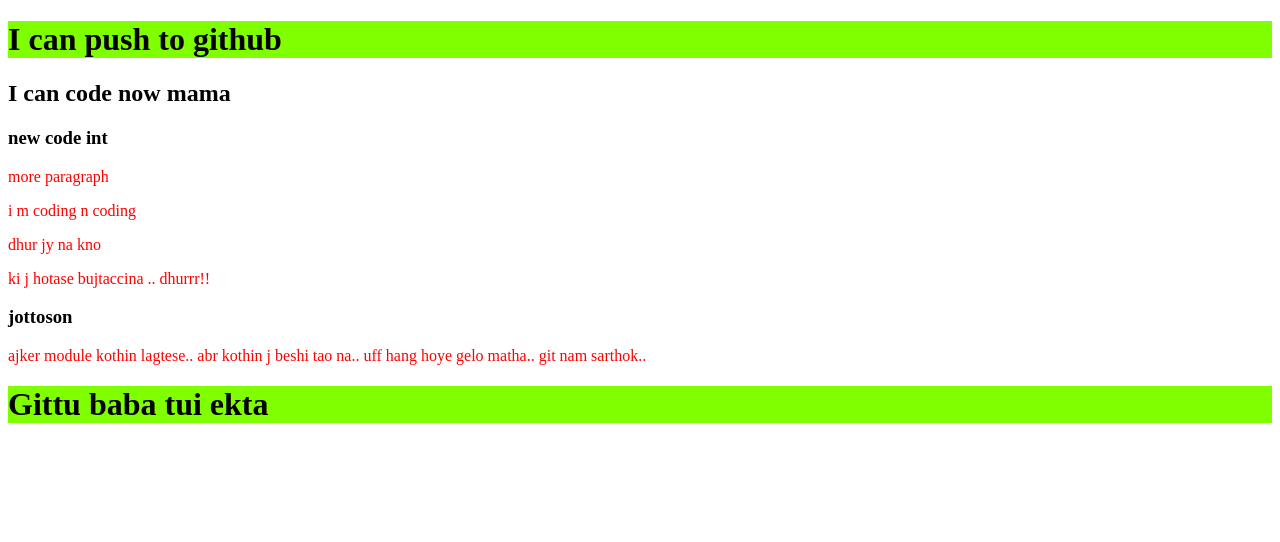
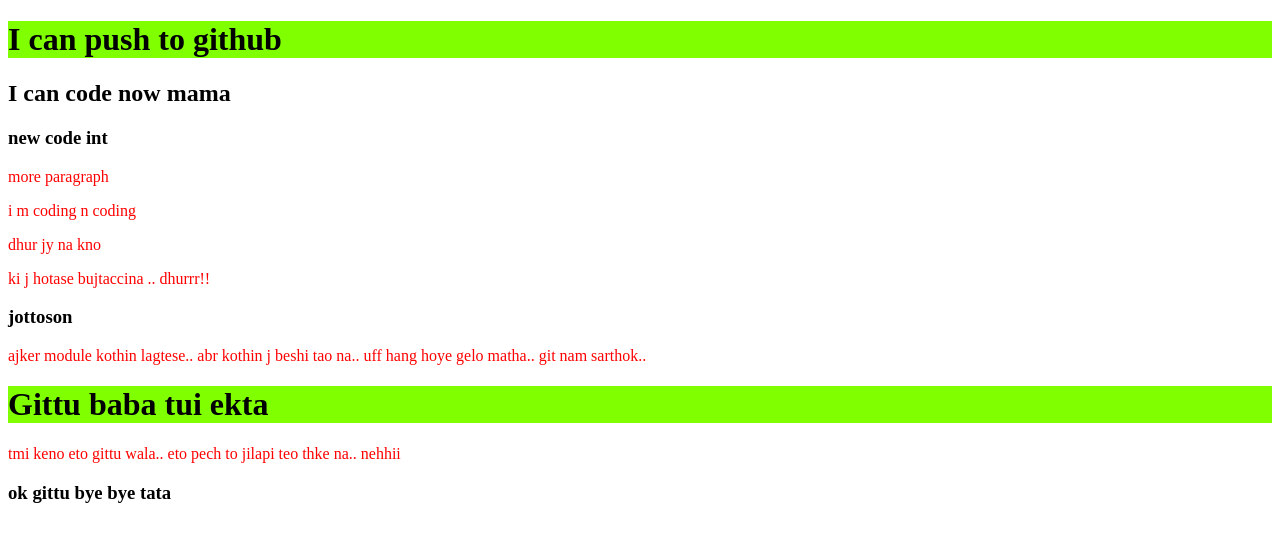
Before and after one commit to sadiafrin/my-second-repo, a plain HTML site: page index.html in a window 1280 px wide. Drawn offline with Linux system fonts and the light colour scheme.

Commit message:
p h added

```diff
--- a/index.html
+++ b/index.html
@@ -19,7 +19,9 @@
     <p>ajker module kothin lagtese.. abr kothin j beshi tao na.. uff hang hoye gelo matha..
         git nam sarthok..
         <h1>Gittu baba tui ekta</h1>
+        <p>tmi keno eto gittu wala.. eto pech to jilapi teo thke na.. nehhii
     </p>
+    <h3>ok gittu bye bye tata</h3>
 </body>
 
 </html>
```
